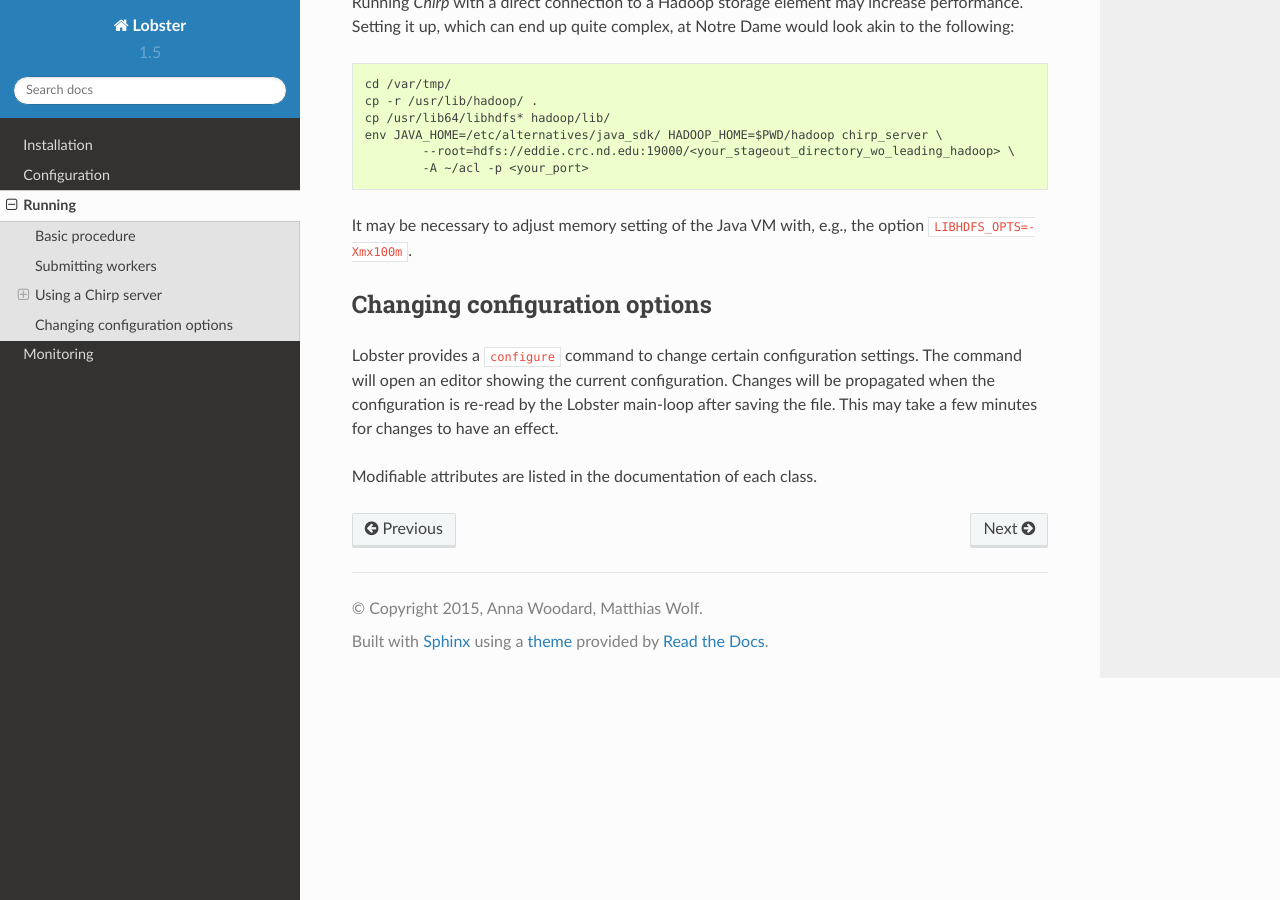
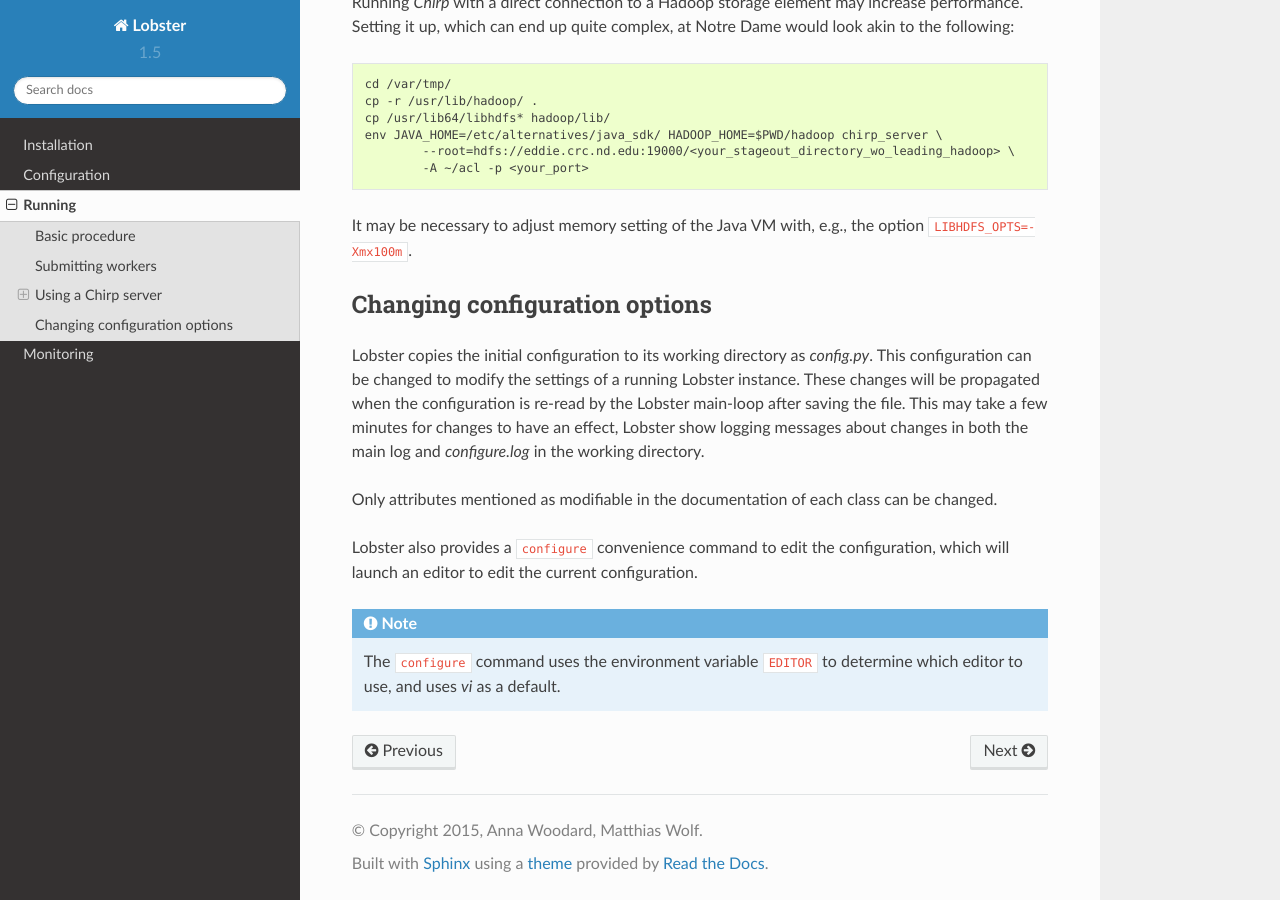
Before and after one commit to NDCMS/lobster, a Sphinx documentation site: the page built from docs/run.rst, in a window 1280 px wide and 900 px high, scrolled down 2798 px. Built offline with Sphinx 7.4.7 and the Read the Docs theme 2.0.0, drawn with Linux system fonts in a browser that asks for light colours.

Commit message:
Better documentation?
Also don't use VISUAL, just seems wrong.

```diff
--- a/docs/run.rst
+++ b/docs/run.rst
@@ -135,10 +135,21 @@ the option ``LIBHDFS_OPTS=-Xmx100m``.
 Changing configuration options
 ------------------------------
 
-Lobster provides a ``configure`` command to change certain configuration
-settings.  The command will open an editor showing the current
-configuration.  Changes will be propagated when the configuration is
-re-read by the Lobster main-loop after saving the file.  This may take a
-few minutes for changes to have an effect.
+Lobster copies the initial configuration to its working directory as
+`config.py`.  This configuration can be changed to modify the settings of
+a running Lobster instance.  These changes will be propagated when the
+configuration is re-read by the Lobster main-loop after saving the file.
+This may take a few minutes for changes to have an effect, Lobster show
+logging messages about changes in both the main log and `configure.log` in
+the working directory.
 
-Modifiable attributes are listed in the documentation of each class.
+Only attributes mentioned as modifiable in the documentation of each class
+can be changed.
+
+Lobster also provides a ``configure`` convenience command to edit the
+configuration, which will launch an editor to edit the current
+configuration.
+
+.. note::
+   The ``configure`` command uses the environment variable ``EDITOR`` to
+   determine which editor to use, and uses `vi` as a default.
```
Also changed, not shown: 1 other file.
